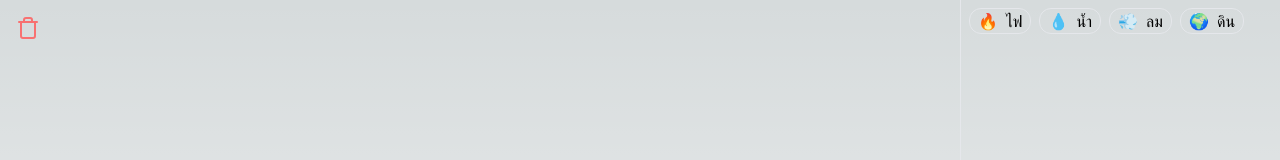
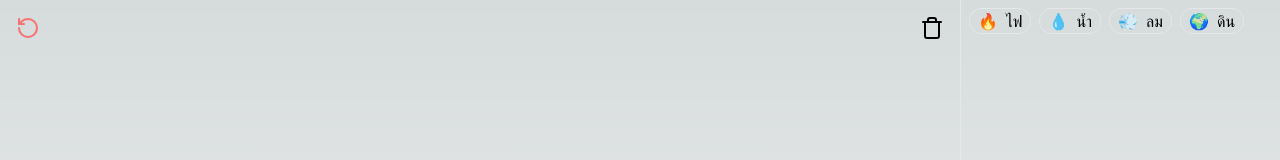
Before and after one commit to dekdao/infinite-craft-nextjs, a Next.js app: page / in a window 1280 px wide. Shown: the top 160 px of the page. Built offline with nearby package versions, Linux system fonts and the light colour scheme.

Commit message:
feat: add clear all progress

```diff
--- a/src/app/page.tsx
+++ b/src/app/page.tsx
@@ -7,7 +7,7 @@ import { ElementCardDraggableWrapper } from "../components/element-card";
 import { useDrop } from "react-dnd";
 import axios from "axios";
 import { v4 as uuid } from "uuid";
-import { Trash } from "lucide-react";
+import { RotateCcw, Trash } from "lucide-react";
 
 export default function Home() {
   const [elements, setElements] = useState<Element[]>([]);
@@ -34,6 +34,11 @@ export default function Home() {
 
   const onClearPlacedElements = () => {
     setPlacedElements([]);
+  };
+
+  const onClearElements = () => {
+    onClearPlacedElements();
+    setElements(defaultElement);
   };
 
   const onChangePosition = async (
@@ -149,10 +154,16 @@ export default function Home() {
             />
           ))}
           <div
-            className="absolute top-0 left-0 p-4 cursor-pointer hover:text-red-400"
+            className="absolute top-0 right-0 p-4 cursor-pointer hover:text-red-400"
             onClick={onClearPlacedElements}
           >
             <Trash />
+          </div>
+          <div
+            className="absolute top-0 left-0 p-4 cursor-pointer hover:text-red-400"
+            onClick={onClearElements}
+          >
+            <RotateCcw />
           </div>
           {/* {placedElements.map((element, index) => {
             const width = `${element.emoji} ${element.text}`.length * 9;
```
